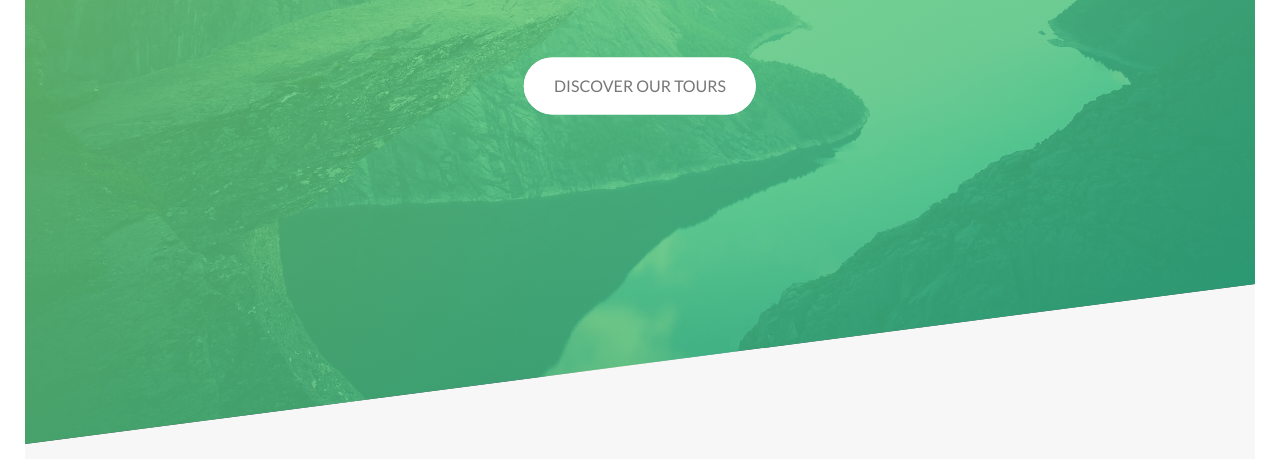
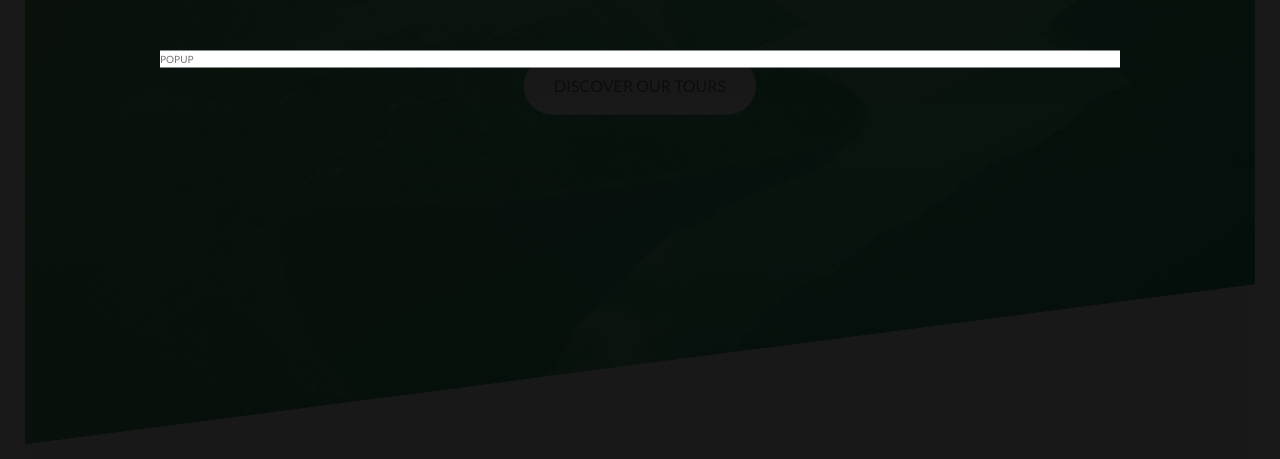
Before and after one commit to abdo-355/Natours, a website: page index.html in a window 1280 px wide. Shown: the part 341-800 px from the top of the page. Drawn offline with nearby package versions, Linux system fonts and the light colour scheme; files that its build step writes are made by us from their sources.

Commit message:
initial styling for the booking popup

```diff
--- a/index.html
+++ b/index.html
@@ -432,6 +432,11 @@
         </div>
       </div>
     </footer>
+
+    <div class="popup">
+      <div class="popup__content">POPUP</div>
+    </div>
+
     <!--
 ------------------------------------------------
       for refrence
--- /dev/null
+++ b/sass/components/_popup.scss
@@ -0,0 +1,19 @@
+.popup {
+  background-color: rgba($color-black, 0.9);
+  position: fixed;
+  top: 0;
+  bottom: 0;
+  right: 0;
+  left: 0;
+  z-index: 99999;
+
+  &__content {
+    position: absolute;
+    top: 50%;
+    left: 50%;
+    transform: translate(-50%, -50%);
+    width: 75%;
+    background-color: $color-white;
+    box-shadow: 0 2rem 4rem rgba($color-black, 0.2);
+  }
+}
--- a/sass/main.scss
+++ b/sass/main.scss
@@ -15,6 +15,7 @@
 @import "components/footer";
 @import "components/form";
 @import "components/header";
+@import "components/popup";
 @import "components/story";
 
 @import "grid/grid";
```
